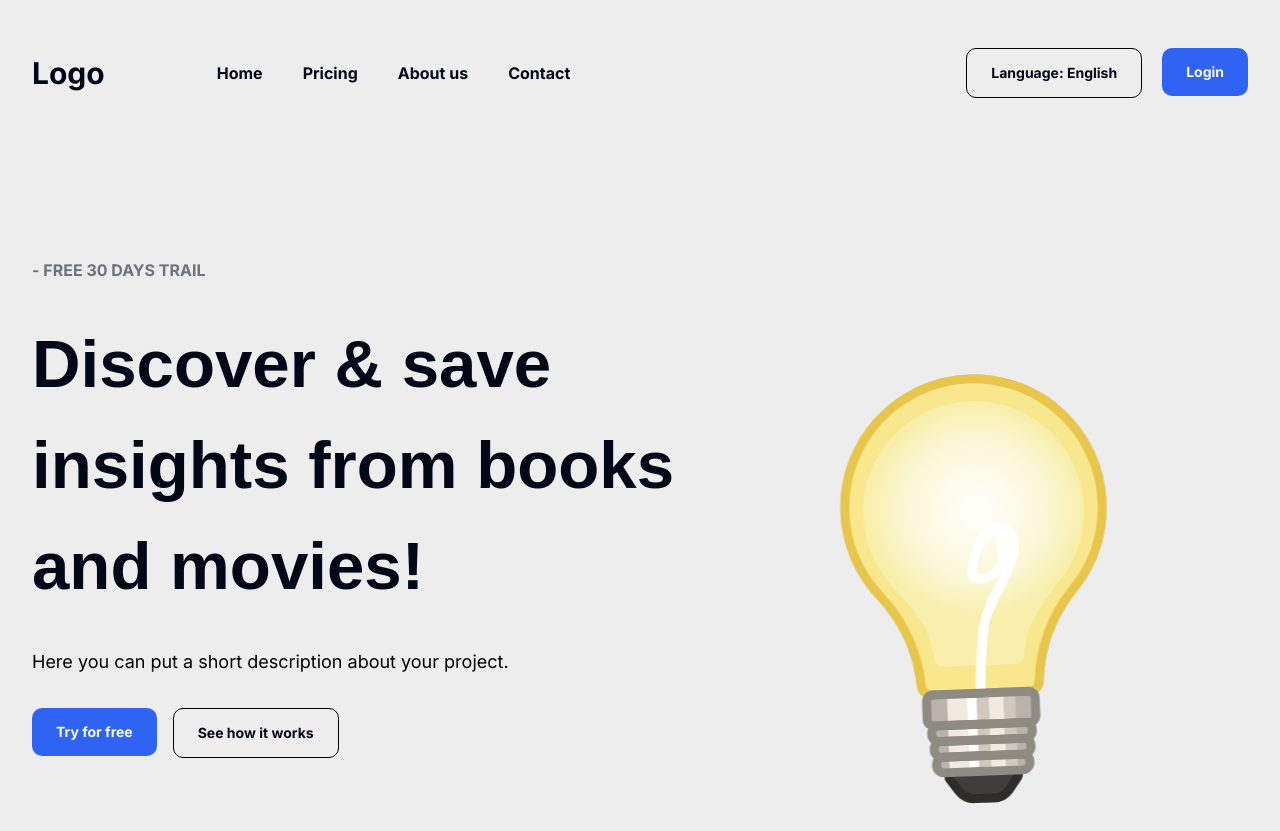
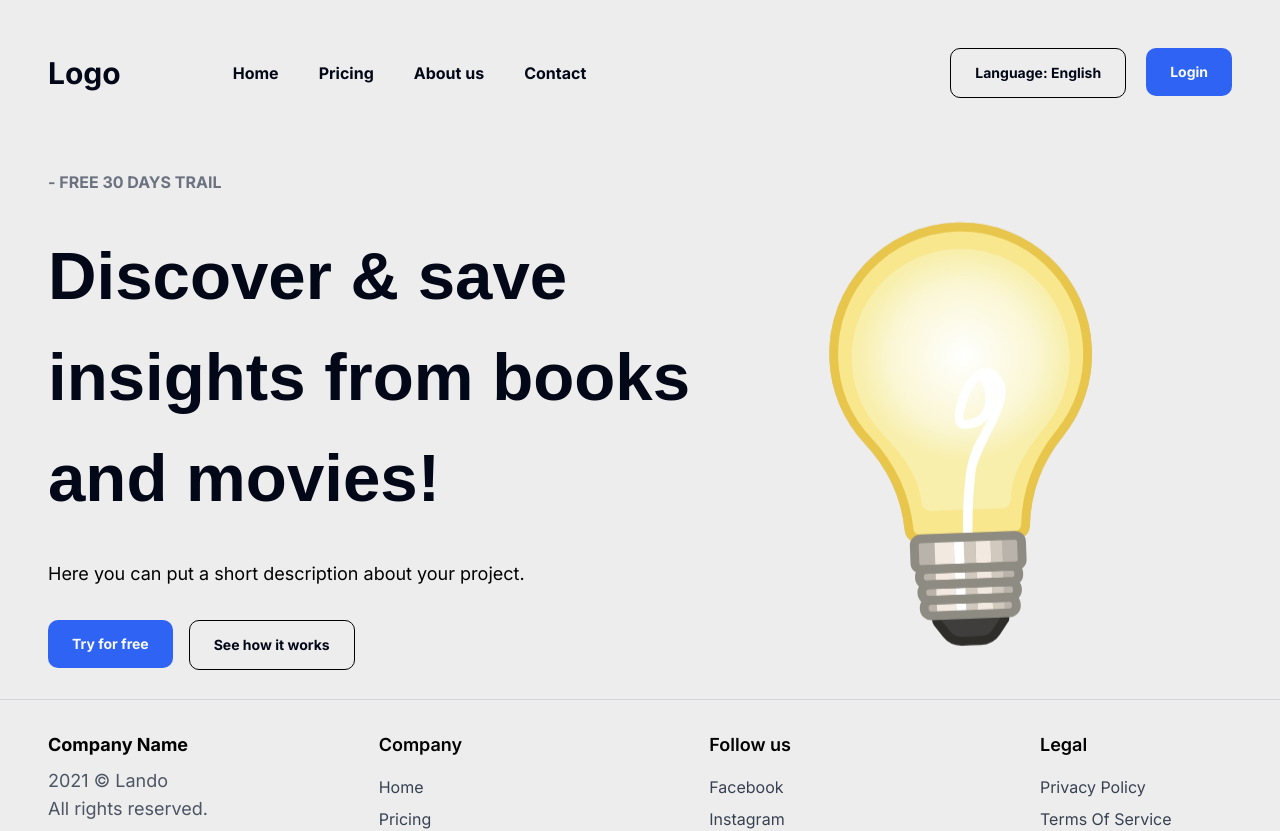
Before and after one commit to ErikOnd/dailyInsight, a Next.js app: page /home in a window 1280 px wide. Shown: the top 831 px of the page. Built offline with nearby package versions, Linux system fonts and the light colour scheme; no server answers.

Commit message:
styling adjustment for smaller screens

```diff
--- a/src/app/(routes)/home/page.tsx
+++ b/src/app/(routes)/home/page.tsx
@@ -20,7 +20,7 @@ const Home = () => {
 	const t = useTranslations("homepage");
 	return (
 		<MainLayout>
-			<div className="mb-12 flex flex-row justify-between">
+			<div className="content-holder my-6 flex flex-row justify-between">
 				<div className="max-w-1/2 flex flex-col gap-8">
 					<Text
 						className="font-bold uppercase"
@@ -35,8 +35,9 @@ const Home = () => {
 						<Button variant="outline"> {t("seeHowItWorks")}</Button>
 					</div>
 				</div>
-				<div className="mt-16 h-full w-full max-w-fit animate-random-shift self-start">
-					<Lottie options={defaultOptions} />
+				<div className="mt-16 h-full w-full max-w-fit animate-random-shift self-start sm:mt-0 ">
+					<Lottie options={defaultOptions}
+					/>
 				</div>
 			</div>
 		</MainLayout>
--- a/src/app/layouts/MainLayout.tsx
+++ b/src/app/layouts/MainLayout.tsx
@@ -11,7 +11,9 @@ const MainLayout = ({ children }: LayoutProps) => {
 	return (
 		<Container>
 			<Navbar />
-			<main className=" pt-16 sm:py-28">{children}</main>
+			<main>
+				{children}
+			</main>
 			<Footer />
 		</Container>
 	);
--- a/src/components/Footer.tsx
+++ b/src/components/Footer.tsx
@@ -4,8 +4,9 @@ import Link from "next/link";
 
 const Footer = () => {
 	return (
-		<div className="relative flex w-full flex-wrap justify-between gap-10 py-8">
-			<hr className="absolute left-1/2 top-0 w-[100vw] -translate-x-1/2 transform border-t border-gray-300" />
+		<div className="relative flex w-full justify-center">
+			<hr className="absolute w-[100%] border-t border-gray-300 " />
+			<div className="content-holder relative flex w-full flex-wrap justify-between gap-10 py-8">
 				<div className="min-w-48">
 					<Text className="text-xl font-bold">Company Name</Text>
 					<Text className="mt-2 text-gray-600">2021 © Lando</Text>
@@ -97,6 +98,7 @@ const Footer = () => {
 					</ul>
 				</div>
 			</div>
+		</div>
 	);
 };
 
--- a/src/components/Navbar.tsx
+++ b/src/components/Navbar.tsx
@@ -26,7 +26,7 @@ const Navbar = () => {
 	);
 
 	return (
-		<div className="flex items-center justify-between py-3 sm:py-12">
+		<div className="content-holder flex w-full items-center justify-between py-3 sm:py-12">
 			<div className="mr-28 text-3xl font-bold">Logo</div>
 			<div className="hidden gap-10 font-bold lg:flex">
 				<Link href="/home">Home</Link>
--- a/src/components/ui/LanguageSwitcher.tsx
+++ b/src/components/ui/LanguageSwitcher.tsx
@@ -28,7 +28,6 @@ const LanguageSwitcher = () => {
 			<DropdownMenu.Trigger asChild>
 				<Button variant="outline">Language: {currentLanguage === "en" ? "English" : "Deutsch"}</Button>
 			</DropdownMenu.Trigger>
-
 			<DropdownMenu.Portal>
 				<DropdownMenu.Content
 					className="animate-slideDownAndFade min-w-[160px] rounded-md bg-white p-2 shadow-md"
--- a/src/components/ui/container.tsx
+++ b/src/components/ui/container.tsx
@@ -7,7 +7,7 @@ type ContainerProps = {
 const Container = (props: ContainerProps) => {
 	const { children } = props;
 	return (
-		<div className="mx-auto grid h-screen w-screen max-w-screen-xl grid-rows-[auto_1fr_auto] px-4 sm:px-6 lg:px-8">
+		<div className="flex min-h-[100vh] flex-col items-center justify-between">
 			{children}
 		</div>
 	);
--- a/src/styles/globals.css
+++ b/src/styles/globals.css
@@ -75,4 +75,8 @@
 	body {
 		@apply bg-background text-foreground;
 	}
+
+	.content-holder {
+		@apply max-w-screen-xl px-6 sm:px-8 lg:px-12;
+	}
 }
```
Lines whose indentation alone changed are shown as unchanged.
